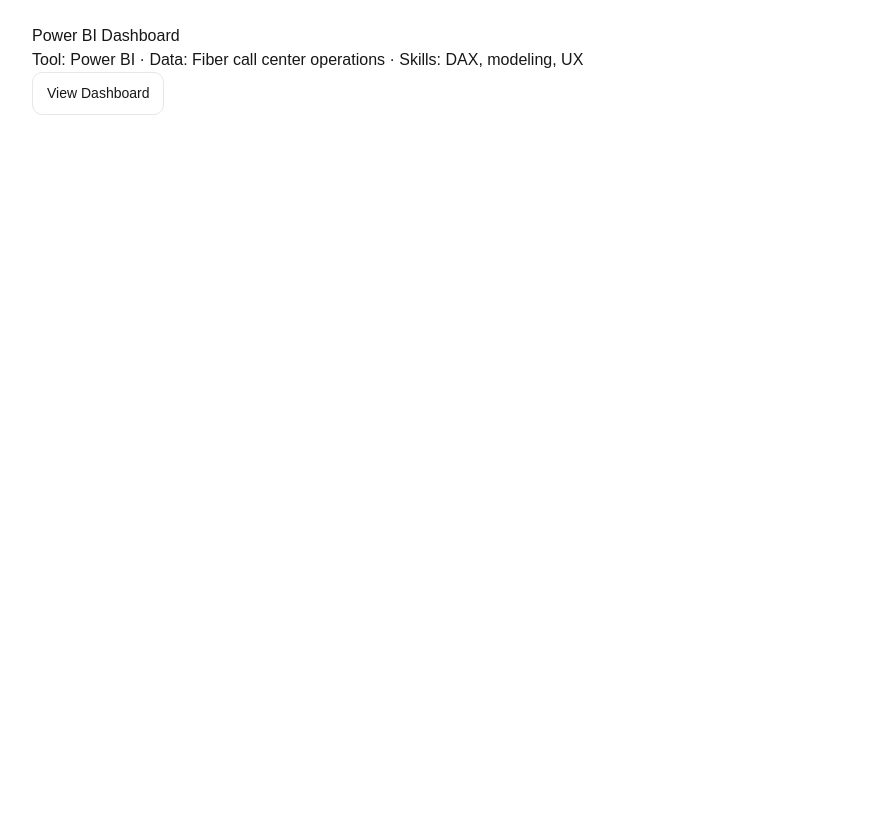
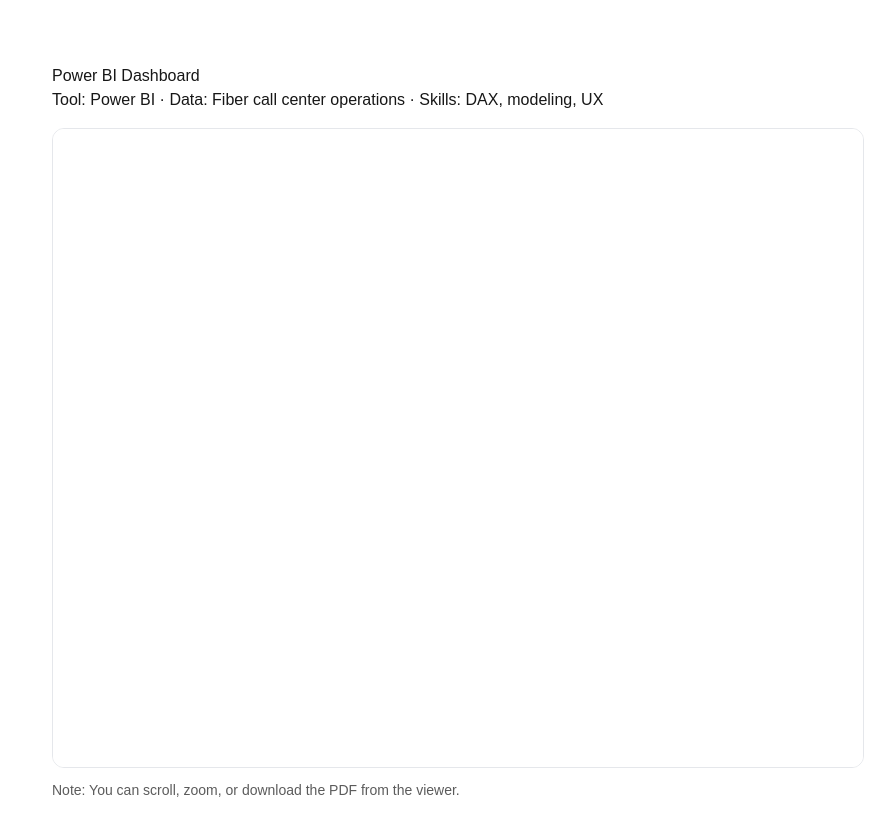
Before and after one commit to xyannca/portfolio-site, a Next.js app: page /data in a window 1280 px wide. Shown: the top 836 px of the page, without its empty margins (182-1077 px from the left). Before the commit the page ends 800 px from the top, so only its background shows below. Built offline with nearby package versions, Linux system fonts and the light colour scheme.

Commit message:
Embed Power BI dashboard PDF on data page

```diff
--- a/app/data/page.tsx
+++ b/app/data/page.tsx
@@ -1,25 +1,26 @@
 export default function Data() {
   return (
-    <main>
+    <main style={{ maxWidth: 1000, margin: "0 auto", padding: "40px 20px" }}>
       <h1>Power BI Dashboard</h1>
-      <p>Tool: Power BI · Data: Fiber call center operations · Skills: DAX, modeling, UX</p>
 
-      <a
-        href="https://raw.githubusercontent.com/xyannca/powerbi-dashboard-portfolio/main/PowerBI_Dashboard_Fiber.pdf"
-        target="_blank"
-        rel="noreferer"
+      <p style={{ marginBottom: 16 }}>
+        Tool: Power BI · Data: Fiber call center operations · Skills: DAX, modeling, UX
+      </p>
+
+      {/* Embedded PDF */}
+      <iframe
+        src="/PowerBI_Dashboard_Fiber.pdf"
         style={{
-          display: "inline-block",
-          padding: "10px 14px",
-          borderRadius: 10,
+          width: "100%",
+          height: "80vh",
           border: "1px solid #e5e7eb",
-          textDecoration: "none",
-          fontSize: 14,
+          borderRadius: 12,
         }}
-      >
-        View Dashboard
-      </a>
+      />
 
+      <p style={{ marginTop: 12, fontSize: 14, opacity: 0.7 }}>
+        Note: You can scroll, zoom, or download the PDF from the viewer.
+      </p>
     </main>
   );
 }
```
Also changed, not shown: 1 other file (tests, documents, lock files or other folders).
